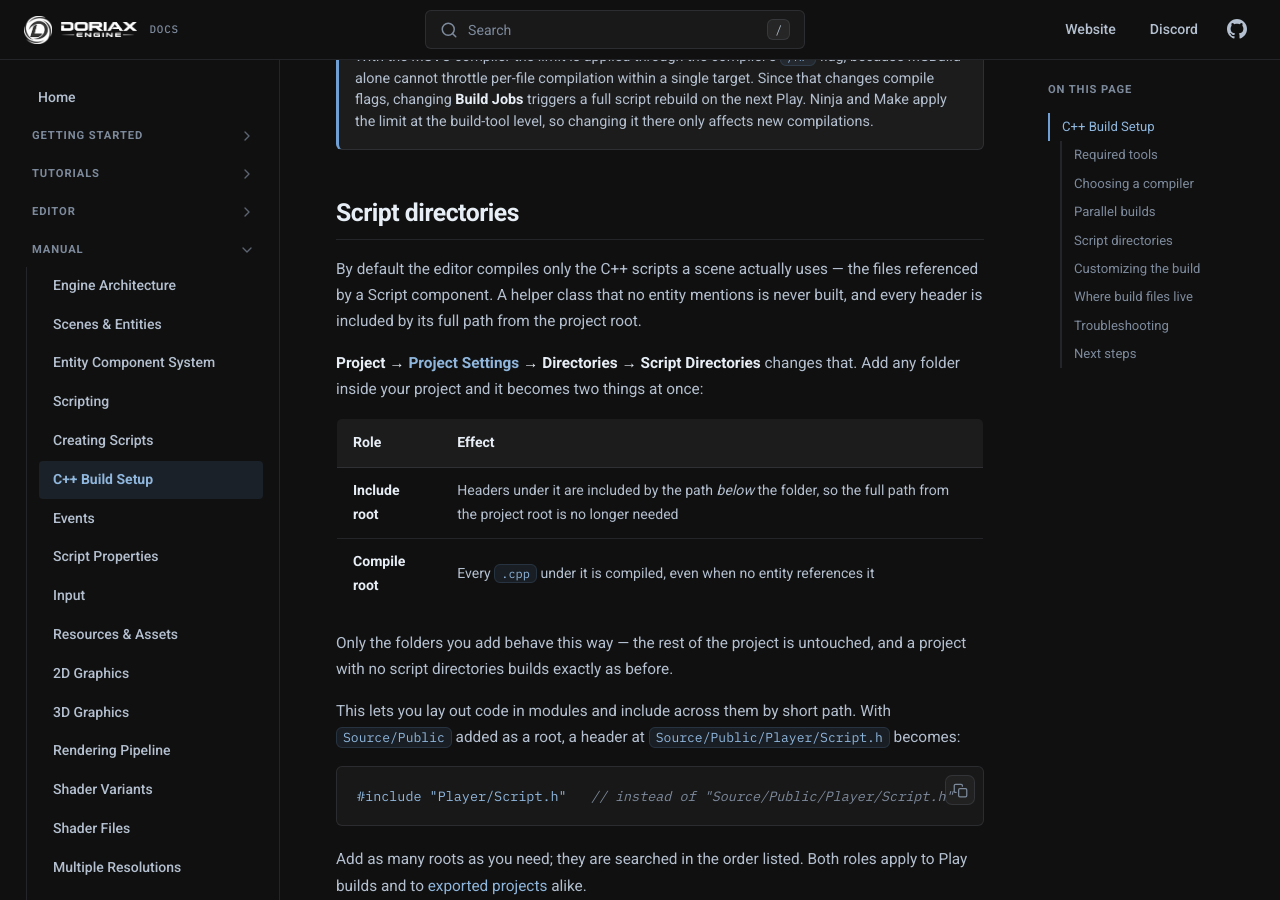
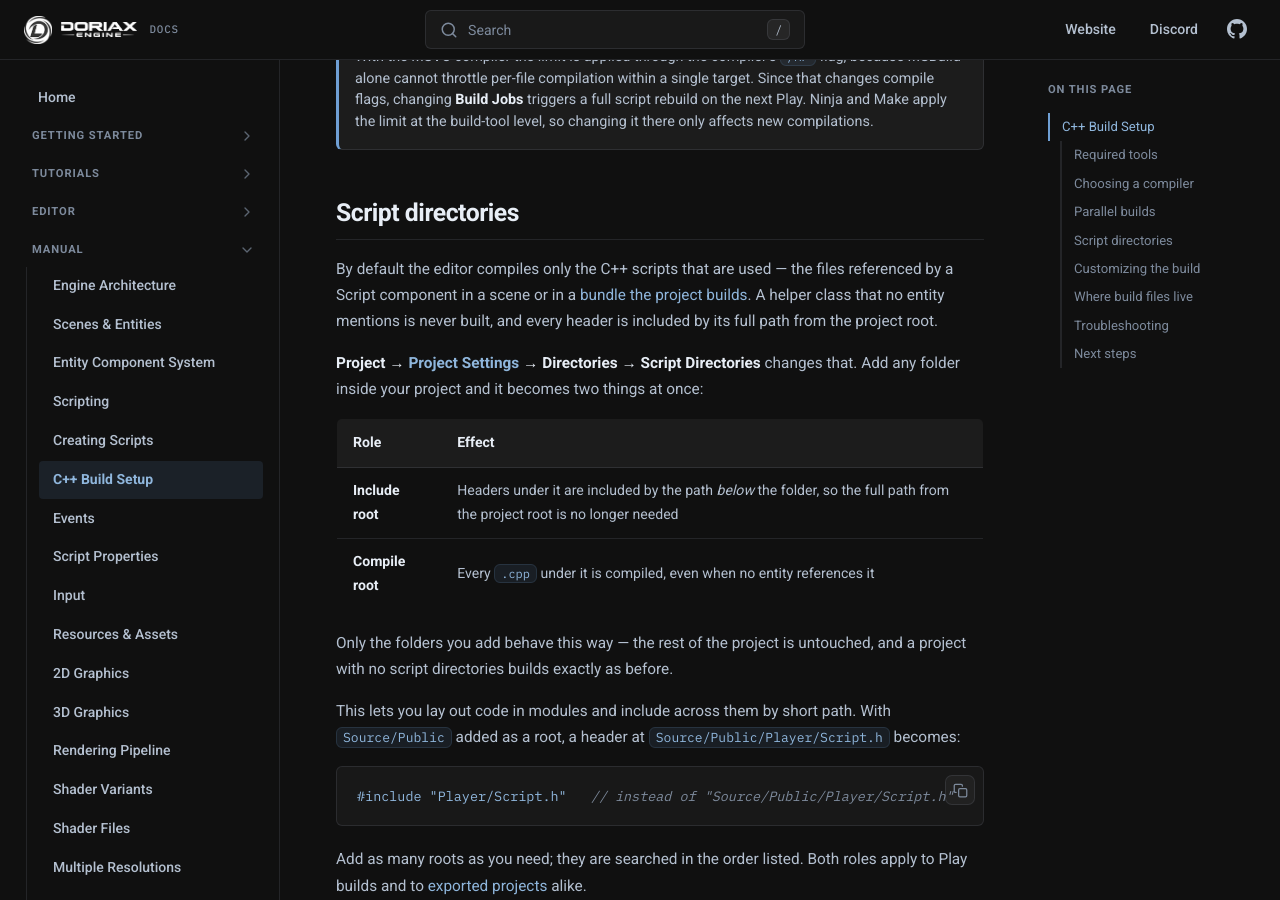
Before and after one commit to doriaxengine/doriax-docs, an MkDocs documentation site: the page built from docs/manual/cpp-build-setup.md, in a window 1280 px wide and 900 px high, scrolled down 4192 px. Built offline with MkDocs 1.6.1, drawn with Linux system fonts in a browser that asks for light colours; comment, search, counter and statistics services are not loaded.

Commit message:
Scripts of the bundles a project builds are compiled too

```diff
--- a/docs/manual/cpp-build-setup.md
+++ b/docs/manual/cpp-build-setup.md
@@ -178,9 +178,11 @@ Settings](../editor/editor-settings.md#migrating-from-older-projects).
 
 ## Script directories
 
-By default the editor compiles only the C++ scripts a scene actually uses — the files
-referenced by a Script component. A helper class that no entity mentions is never built,
-and every header is included by its full path from the project root.
+By default the editor compiles only the C++ scripts that are used — the files referenced
+by a Script component in a scene or in a
+[bundle the project builds](../editor/bundles.md#bundles-in-the-build). A helper class that
+no entity mentions is never built, and every header is included by its full path from the
+project root.
 
 **Project → [Project Settings](../editor/project-settings.md#directories) → Directories →
 Script Directories** changes that. Add any
```
